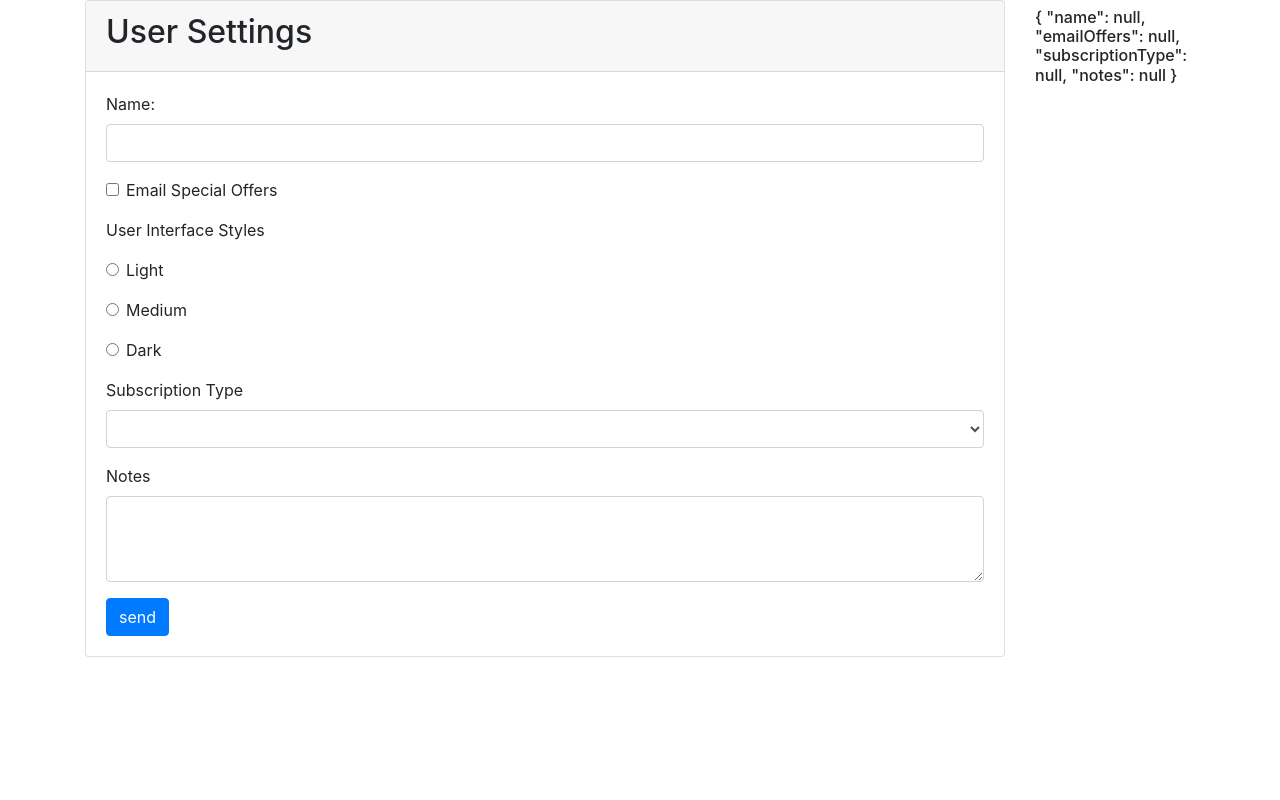
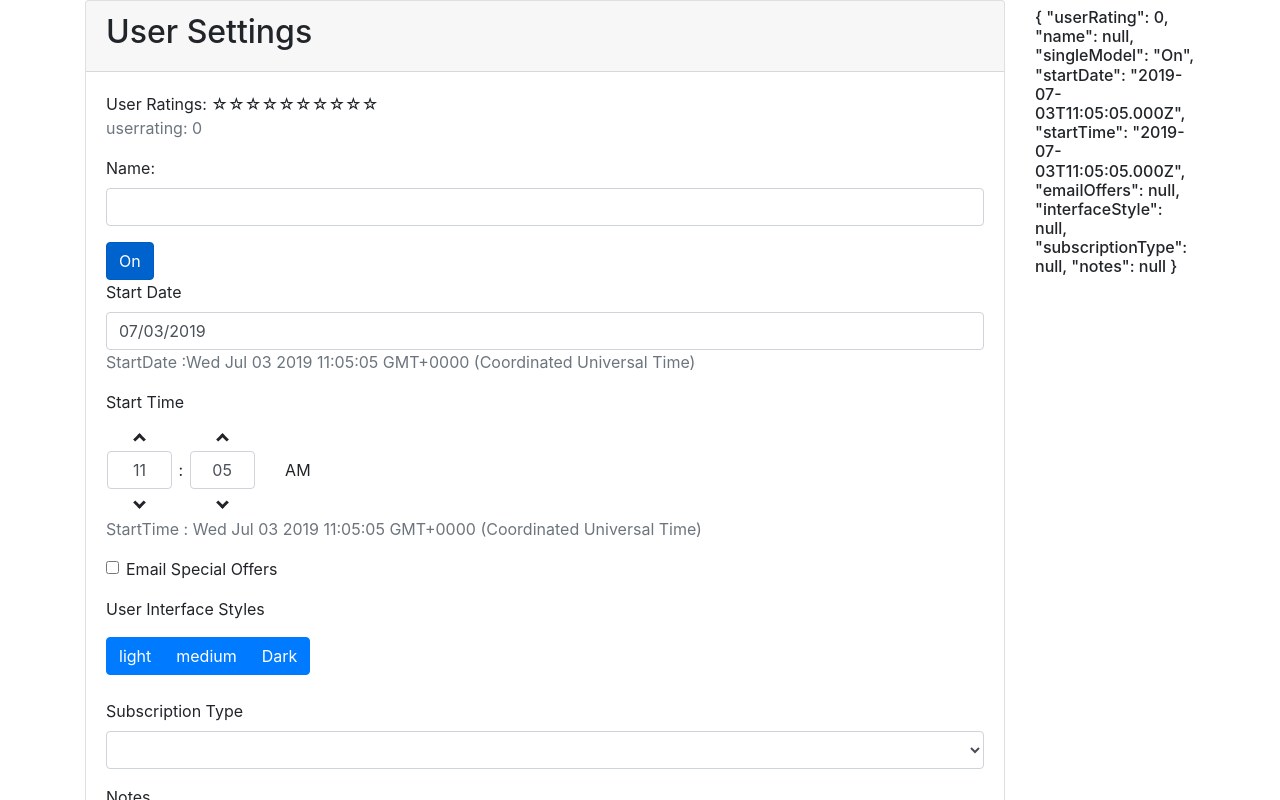
Before and after one commit to JamalGuyo/ng-user-settings-form, an Angular app: page / in a window 1280 px wide. Shown: the top 800 px of the page. Built offline with nearby package versions, Linux system fonts and the light colour scheme.

Commit message:
add ngx buttons, date-picker, time-picker  and ratings

```diff
--- a/angular.json
+++ b/angular.json
@@ -19,10 +19,14 @@
             "polyfills": "src/polyfills.ts",
             "tsConfig": "tsconfig.app.json",
             "aot": false,
-            "assets": ["src/favicon.ico", "src/assets"],
+            "assets": [
+              "src/favicon.ico",
+              "src/assets"
+            ],
             "styles": [
               "src/styles.css",
-              "node_modules/bootstrap/dist/css/bootstrap.min.css"
+              "./node_modules/bootstrap/dist/css/bootstrap.min.css",
+              "./node_modules/ngx-bootstrap/datepicker/bs-datepicker.css"
             ],
             "scripts": []
           },
@@ -77,8 +81,15 @@
             "polyfills": "src/polyfills.ts",
             "tsConfig": "tsconfig.spec.json",
             "karmaConfig": "karma.conf.js",
-            "assets": ["src/favicon.ico", "src/assets"],
-            "styles": ["src/styles.css"],
+            "assets": [
+              "src/favicon.ico",
+              "src/assets"
+            ],
+            "styles": [
+              "./node_modules/ngx-bootstrap/datepicker/bs-datepicker.css",
+              "./node_modules/bootstrap/dist/css/bootstrap.min.css",
+              "src/styles.css"
+            ],
             "scripts": []
           }
         },
@@ -90,7 +101,9 @@
               "tsconfig.spec.json",
               "e2e/tsconfig.json"
             ],
-            "exclude": ["**/node_modules/**"]
+            "exclude": [
+              "**/node_modules/**"
+            ]
           }
         },
         "e2e": {
--- a/package.json
+++ b/package.json
@@ -20,6 +20,7 @@
     "@angular/platform-browser-dynamic": "~8.0.0",
     "@angular/router": "~8.0.0",
     "bootstrap": "^4.3.1",
+    "ngx-bootstrap": "^5.1.0",
     "rxjs": "~6.4.0",
     "tslib": "^1.9.0",
     "zone.js": "~0.9.1"
--- a/src/app/app.module.ts
+++ b/src/app/app.module.ts
@@ -2,13 +2,27 @@ import { BrowserModule } from '@angular/platform-browser';
 import { NgModule } from '@angular/core';
 import { FormsModule } from '@angular/forms';
 import { HttpClientModule } from '@angular/common/http';
+import { ButtonsModule } from 'ngx-bootstrap/buttons';
+import { BsDatepickerModule } from 'ngx-bootstrap/datepicker';
 
 import { AppComponent } from './app.component';
 import { UserSettingsFormComponent } from './user-settings-form/user-settings-form.component';
+import { BrowserAnimationsModule } from '@angular/platform-browser/animations';
+import { TimepickerModule } from 'ngx-bootstrap/timepicker';
+import { RatingModule } from 'ngx-bootstrap/rating';
 
 @NgModule({
   declarations: [AppComponent, UserSettingsFormComponent],
-  imports: [BrowserModule, FormsModule, HttpClientModule],
+  imports: [
+    BrowserModule,
+    FormsModule,
+    HttpClientModule,
+    ButtonsModule.forRoot(),
+    BsDatepickerModule.forRoot(),
+    TimepickerModule.forRoot(),
+    RatingModule.forRoot(),
+    BrowserAnimationsModule
+  ],
   providers: [],
   bootstrap: [AppComponent]
 })
--- a/src/app/user-settings-form/user-settings-form.component.html
+++ b/src/app/user-settings-form/user-settings-form.component.html
@@ -7,6 +7,20 @@
         </div>
         <div class="card-body">
           <form #form="ngForm" (ngSubmit)="onSubmit(form)">
+            <!-- ngx-bootstrap ratings -->
+            <div class="form-group">
+              User Ratings:
+              <rating
+                [(ngModel)]="userRating"
+                [max]="maxRating"
+                [readonly]="isReadonly"
+                name="userRating"
+                id="userRating"
+                [titles]="['one', 'two', 'three']"
+              ></rating>
+              <p class="text-secondary">userrating: {{ userRating }}</p>
+            </div>
+            <!--  -->
             <div class="form-group">
               <label for="name">Name:</label>
               <input
@@ -25,6 +39,46 @@
                 Enter the name
               </div>
             </div>
+            <!-- ngx buttons example -->
+            <button
+              type="button"
+              class="btn btn-primary"
+              name="singleModel"
+              [(ngModel)]="singleModel"
+              btnCheckbox
+              btnCheckboxTrue="On"
+              btnCheckboxFalse="Off"
+            >
+              {{ singleModel }}
+            </button>
+            <!--  -->
+            <!-- ngx-bootstrap datepicker and rangeDatePicker -->
+            <div class="form-group">
+              <label for="startDate">Start Date</label>
+              <input
+                id="startDate "
+                type="text"
+                placeholder="start date"
+                class="form-control"
+                [(ngModel)]="startDate"
+                name="startDate"
+                bsDatepicker
+              />
+              <p class="text-secondary">StartDate :{{ startDate }}</p>
+            </div>
+            <!--  -->
+            <!-- ngx-bootstrap timepicker -->
+            <div class="form-group">
+              <label for="startTime">Start Time</label>
+              <timepicker
+                id="startTime"
+                placeholder="start time"
+                [(ngModel)]="startTime"
+                name="startTime"
+              ></timepicker>
+              <p class="text-secondary">StartTime : {{ startTime }}</p>
+            </div>
+            <!--  -->
             <div class="form-check form-group">
               <input
                 class="form-check-input"
@@ -38,46 +92,39 @@
               </label>
             </div>
             <p>User Interface Styles</p>
-            <div class="form-check form-group">
-              <input
-                class="form-check-input"
-                type="radio"
-                name="userInterface"
-                id="lightInterface"
-                value="light"
-                checked
-                [(ngModel)]="userSettings.userInterface"
-              />
-              <label class="form-check-label" for="lightInterface">
-                Light
-              </label>
+            <!-- ngx bootstrap radio buttons -->
+            <div class="form-group">
+              <div class="btn-group">
+                <label
+                  class="btn btn-primary"
+                  name="interfaceStyle"
+                  [(ngModel)]="userSettings.interfaceStyle"
+                  btnRadio="light"
+                  tabindex="0"
+                  role="button"
+                  >light</label
+                >
+                <label
+                  class="btn btn-primary"
+                  name="interfaceStyle"
+                  [(ngModel)]="userSettings.interfaceStyle"
+                  btnRadio="medium"
+                  tabindex="0"
+                  role="button"
+                  >medium</label
+                >
+                <label
+                  class="btn btn-primary"
+                  name="interfaceStyle"
+                  [(ngModel)]="userSettings.interfaceStyle"
+                  btnRadio="Dark"
+                  tabindex="0"
+                  role="button"
+                  >Dark</label
+                >
+              </div>
             </div>
-            <div class="form-check form-group">
-              <input
-                class="form-check-input"
-                type="radio"
-                name="userInterface"
-                id="mediumInterface"
-                value="medium"
-                [(ngModel)]="userSettings.userInterface"
-              />
-              <label class="form-check-label" for="mediumInterface">
-                Medium
-              </label>
-            </div>
-            <div class="form-check form-group">
-              <input
-                class="form-check-input"
-                type="radio"
-                name="userInterface"
-                id="darkInterface"
-                value="dark"
-                [(ngModel)]="userSettings.userInterface"
-              />
-              <label class="form-check-label" for="darkInterface">
-                Dark
-              </label>
-            </div>
+            <!--  -->
             <div class="form-group">
               <label for="subscriptionType">Subscription Type</label>
               <select
--- a/src/app/user-settings-form/user-settings-form.component.ts
+++ b/src/app/user-settings-form/user-settings-form.component.ts
@@ -22,10 +22,18 @@ export class UserSettingsFormComponent implements OnInit {
   postError: boolean = false;
   postErrorMessage: string;
 
+  singleModel: string = 'On';
+  startDate: Date;
+  startTime: Date;
+  userRating: number = 0;
+  maxRating: number = 10;
+
   constructor(private dataService: DataService) {}
 
   ngOnInit() {
     this.subscriptionTypes = this.dataService.getSubscriptionTypes();
+    this.startDate = new Date();
+    this.startTime = new Date();
   }
 
   onBlur(nameField: NgModel) {
```
Also changed, not shown: 1 other file (tests, documents, lock files or other folders).
